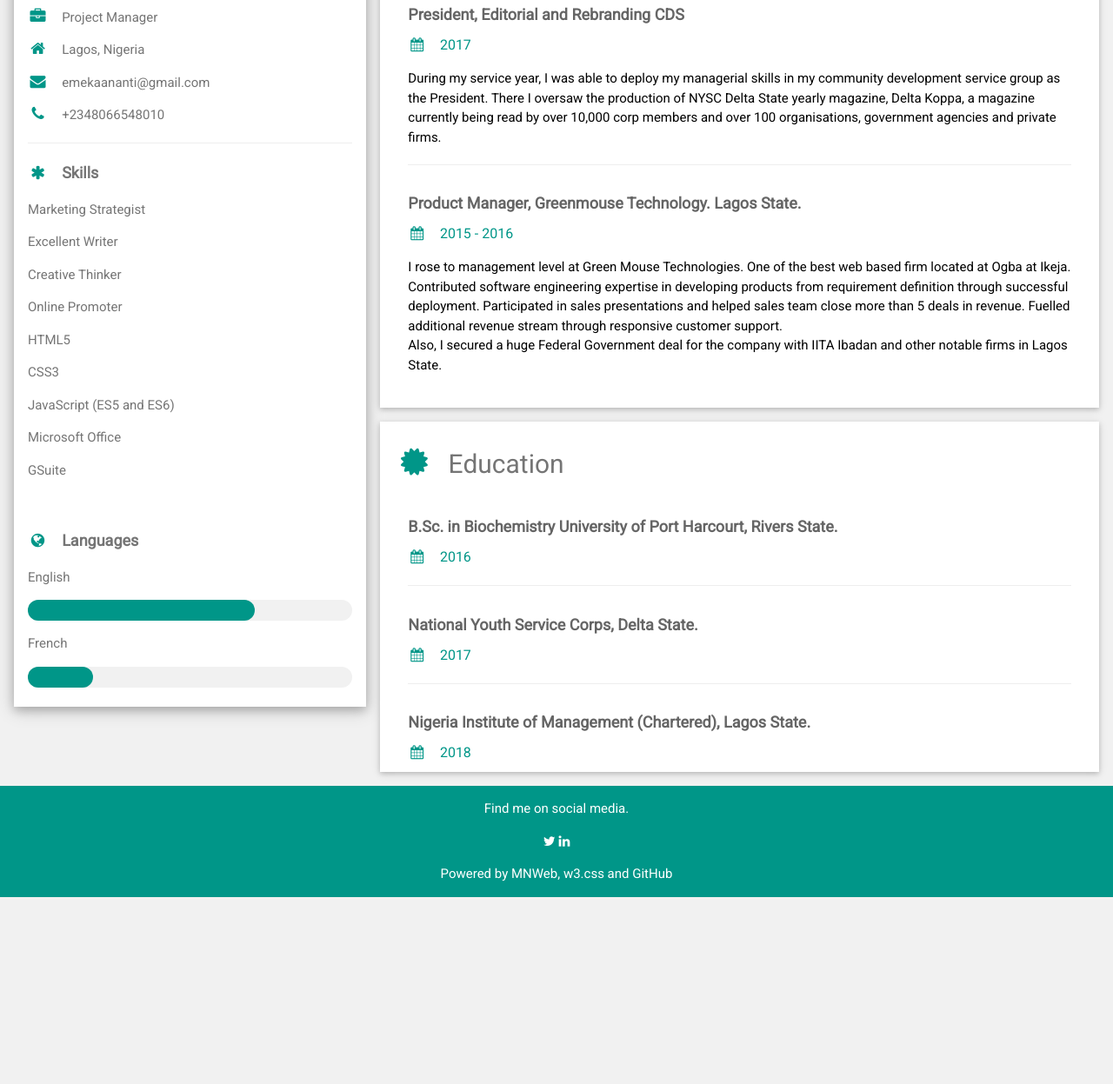
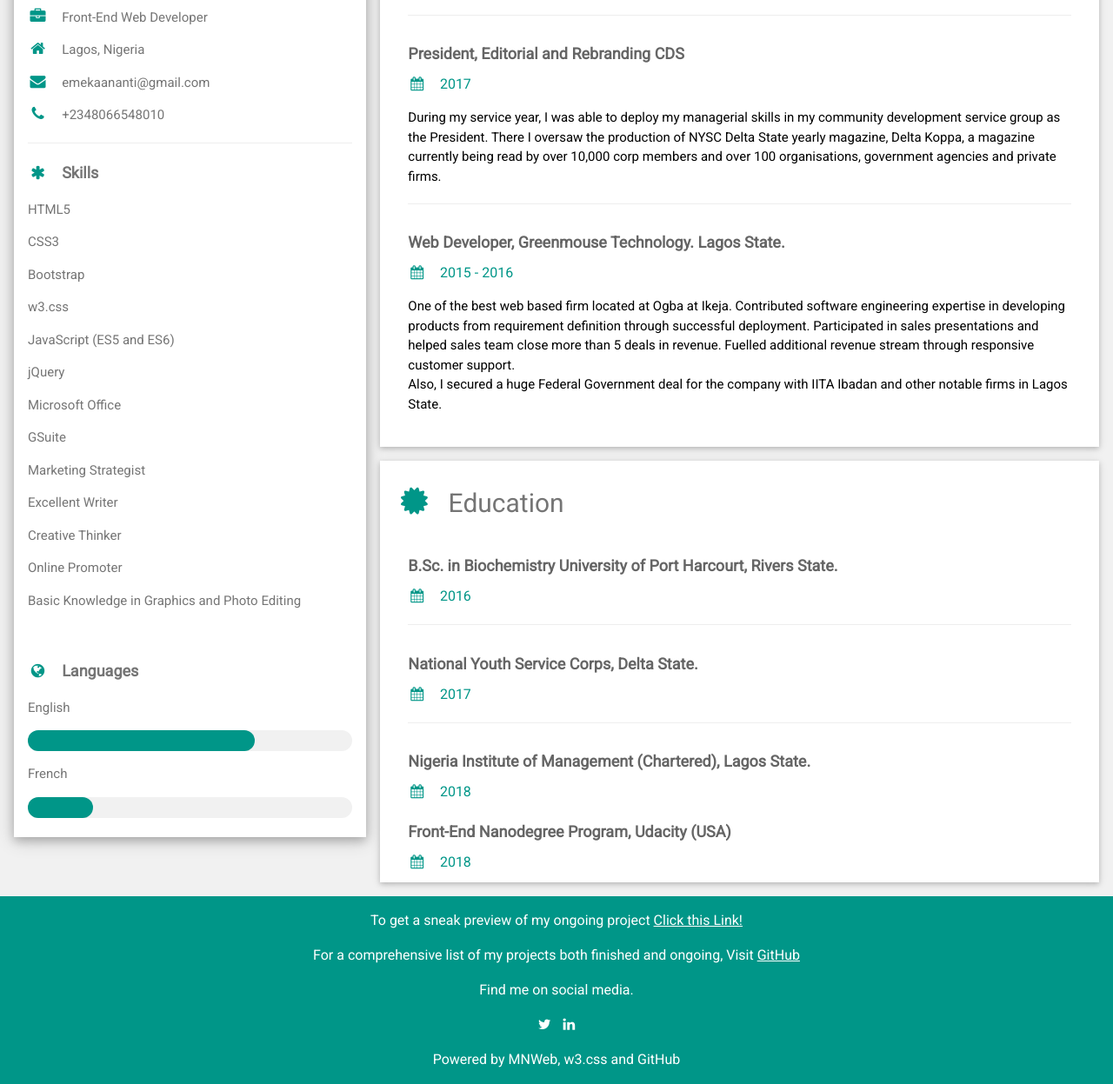
Before and after one commit to eananti/onlineResume, a plain HTML site: page index.html in a window 1280 px wide. Shown: the part 360-1607 px from the top of the page at 87% size. Before the commit the page ends 1392 px from the top, so only its background shows below. Drawn offline with nearby package versions, Linux system fonts and the light colour scheme.

Commit message:
Edit page contents

```diff
--- a/index.html
+++ b/index.html
@@ -28,22 +28,26 @@ html,body,h1,h2,h3,h4,h5,h6 {font-family: "Roboto", sans-serif}
           </div>
         </div>
         <div class="w3-container">
-          <p><i class="fa fa-briefcase fa-fw w3-margin-right w3-large w3-text-teal"></i>Project Manager</p>
+          <p><i class="fa fa-briefcase fa-fw w3-margin-right w3-large w3-text-teal"></i>Front-End Web Developer</p>
           <p><i class="fa fa-home fa-fw w3-margin-right w3-large w3-text-teal"></i>Lagos, Nigeria</p>
           <p><i class="fa fa-envelope fa-fw w3-margin-right w3-large w3-text-teal"></i>emekaananti@gmail.com</p>
           <p><i class="fa fa-phone fa-fw w3-margin-right w3-large w3-text-teal"></i>+2348066548010</p>
           <hr>
 
           <p class="w3-large"><b><i class="fa fa-asterisk fa-fw w3-margin-right w3-text-teal"></i>Skills</b></p>
+          <p>HTML5</p>
+          <p>CSS3</p>
+          <p>Bootstrap</p>
+          <p>w3.css</p>
+          <p>JavaScript (ES5 and ES6)</p>
+          <p>jQuery</p>
+          <p>Microsoft Office</p>
+          <p>GSuite</p>
           <p>Marketing Strategist</p>
           <p>Excellent Writer</p>
           <p>Creative Thinker</p>
           <p>Online Promoter</p>
-          <p>HTML5</p>
-          <p>CSS3</p>
-          <p>JavaScript (ES5 and ES6)</p>
-          <p>Microsoft Office</p>
-          <p>GSuite</p>
+          <p>Basic Knowledge in Graphics and Photo Editing</p>
           <br>
 
           <p class="w3-large w3-text-theme"><b><i class="fa fa-globe fa-fw w3-margin-right w3-text-teal"></i>Languages</b></p>
@@ -68,13 +72,13 @@ html,body,h1,h2,h3,h4,h5,h6 {font-family: "Roboto", sans-serif}
       <div class="w3-container w3-card w3-white w3-margin-bottom">
         <h2 class="w3-text-grey w3-padding-16"><i class="fa fa-suitcase fa-fw w3-margin-right w3-xxlarge w3-text-teal"></i>Work Experience</h2>
         <div class="w3-container">
-          <h5 class="w3-opacity"><b>Business Development Executive, OkotaDevs</b></h5>
+          <h5 class="w3-opacity"><b>Front-End Web Developer/Business Developer, OkotaDevs</b></h5>
           <h6 class="w3-text-teal"><i class="fa fa-calendar fa-fw w3-margin-right"></i>July 2018 - <span class="w3-tag w3-teal w3-round">Current</span></h6>
           <p>After I completed my Scholarship program with Google and Udacity. We
             decided to form a development forum in Okota for Web and Mobile app
             developers. This forum currently has over 40 actively involved dedicated
-            members. Of which I am currently the Business Development Executive.
-           <br>As promoter of this organisation, I am responsible for the business plans,
+            members. Of which I am currently the Front-End Web Developer and Business Development Executive.
+           <br><br>As promoter of this organisation, I am responsible for developing the organisation official website, the business plans,
             liaising with clients and making sure all products are ready before
             incorporation of the organisation whilst creating public awareness &
             engagement.</p>
@@ -90,9 +94,9 @@ html,body,h1,h2,h3,h4,h5,h6 {font-family: "Roboto", sans-serif}
           <hr>
         </div>
         <div class="w3-container">
-          <h5 class="w3-opacity"><b>Product Manager, Greenmouse Technology. Lagos State.</b></h5>
+          <h5 class="w3-opacity"><b>Web Developer, Greenmouse Technology. Lagos State.</b></h5>
           <h6 class="w3-text-teal"><i class="fa fa-calendar fa-fw w3-margin-right"></i>2015 - 2016</h6>
-          <p>I rose to management level at Green Mouse Technologies. One of the best web based firm located at Ogba at Ikeja.
+          <p>One of the best web based firm located at Ogba at Ikeja.
               Contributed software engineering expertise in developing products from requirement definition through successful deployment. Participated in sales presentations and helped sales team close more than 5 deals in revenue. Fuelled additional revenue stream through responsive customer support.
               <br>Also, I secured a huge Federal Government deal for the company with IITA Ibadan and other notable firms in Lagos State.</p><br>
         </div>
@@ -115,6 +119,10 @@ html,body,h1,h2,h3,h4,h5,h6 {font-family: "Roboto", sans-serif}
           <h5 class="w3-opacity"><b>Nigeria Institute of Management (Chartered), Lagos State.</b></h5>
           <h6 class="w3-text-teal"><i class="fa fa-calendar fa-fw w3-margin-right"></i>2018</h6>
         </div>
+        <div class="w3-container">
+          <h5 class="w3-opacity"><b>Front-End Nanodegree Program, Udacity (USA)</b></h5>
+          <h6 class="w3-text-teal"><i class="fa fa-calendar fa-fw w3-margin-right"></i>2018</h6>
+        </div>
       </div>
 
     <!-- End Right Column -->
@@ -126,9 +134,11 @@ html,body,h1,h2,h3,h4,h5,h6 {font-family: "Roboto", sans-serif}
   <!-- End Page Container -->
 </div>
 
-<footer class="w3-container w3-teal w3-center w3-margin-top">
+<footer class="w3-container w3-teal w3-center w3-margin-top" style="font-size: 16px;">
+  <p>To get a sneak preview of my ongoing project <a href="https://mrnati.github.io/okotaGoing/" target="_blank">Click this Link!</a></p>
+  <p>For a comprehensive list of my projects both finished and ongoing, Visit <a href="https://github.com/MrNati?tab=repositories" target="_blank">GitHub</a></p>
   <p>Find me on social media.</p>
-  <a href="https://twitter.com/Mr__Nati" target="_blank"><i class="fa fa-twitter w3-hover-opacity"></i></a>
+  <a href="https://twitter.com/Mr__Nati" target="_blank"><i class="fa fa-twitter w3-hover-opacity" style="padding-right:10px;"></i></a>
   <a href="https://www.linkedin.com/in/emeka-ananti-a87259109/" target="_blank"><i class="fa fa-linkedin w3-hover-opacity"></i></a>
   <p>Powered by MNWeb, w3.css and GitHub</p>
 </footer>
```
Also changed, not shown: edited2.jpg (deleted).
